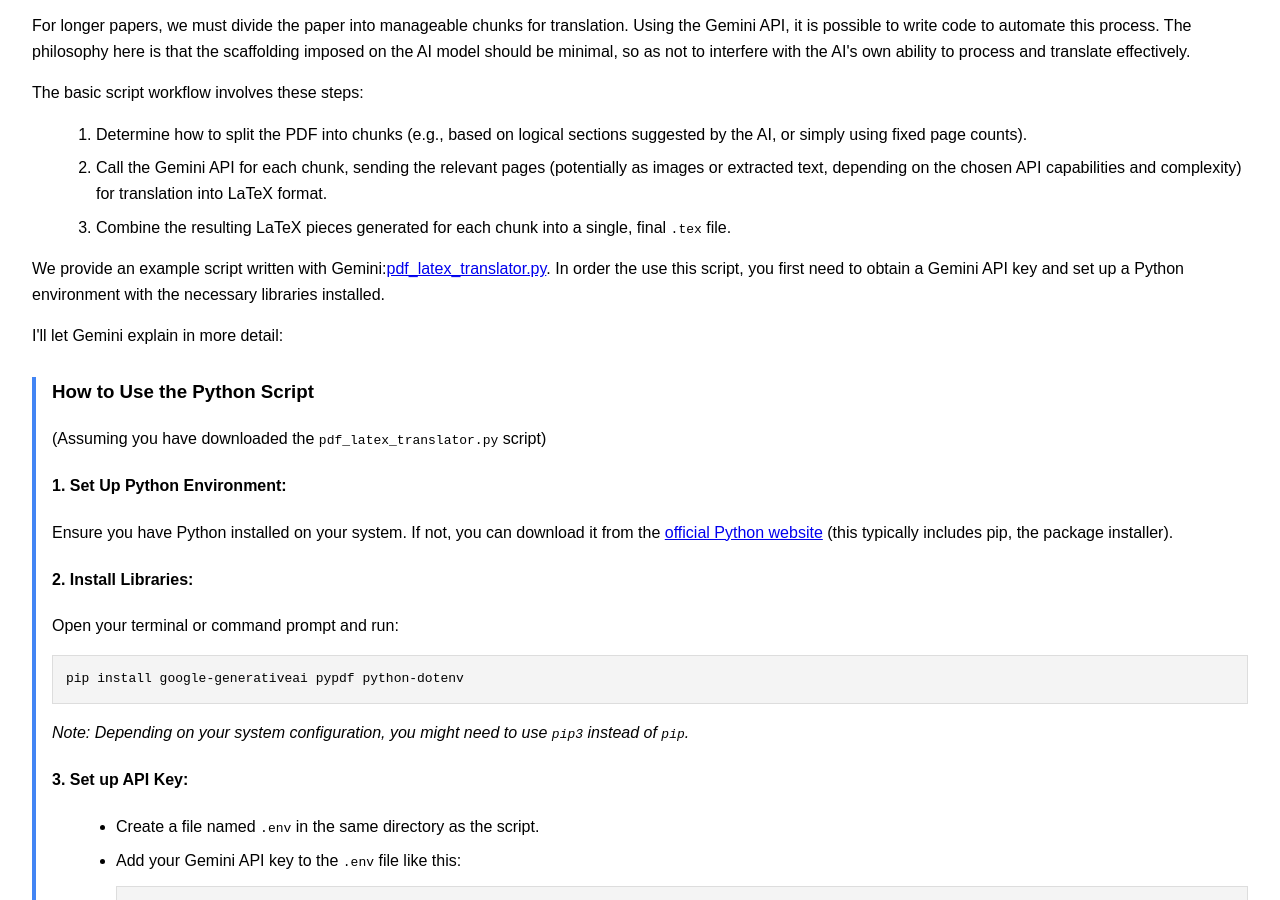
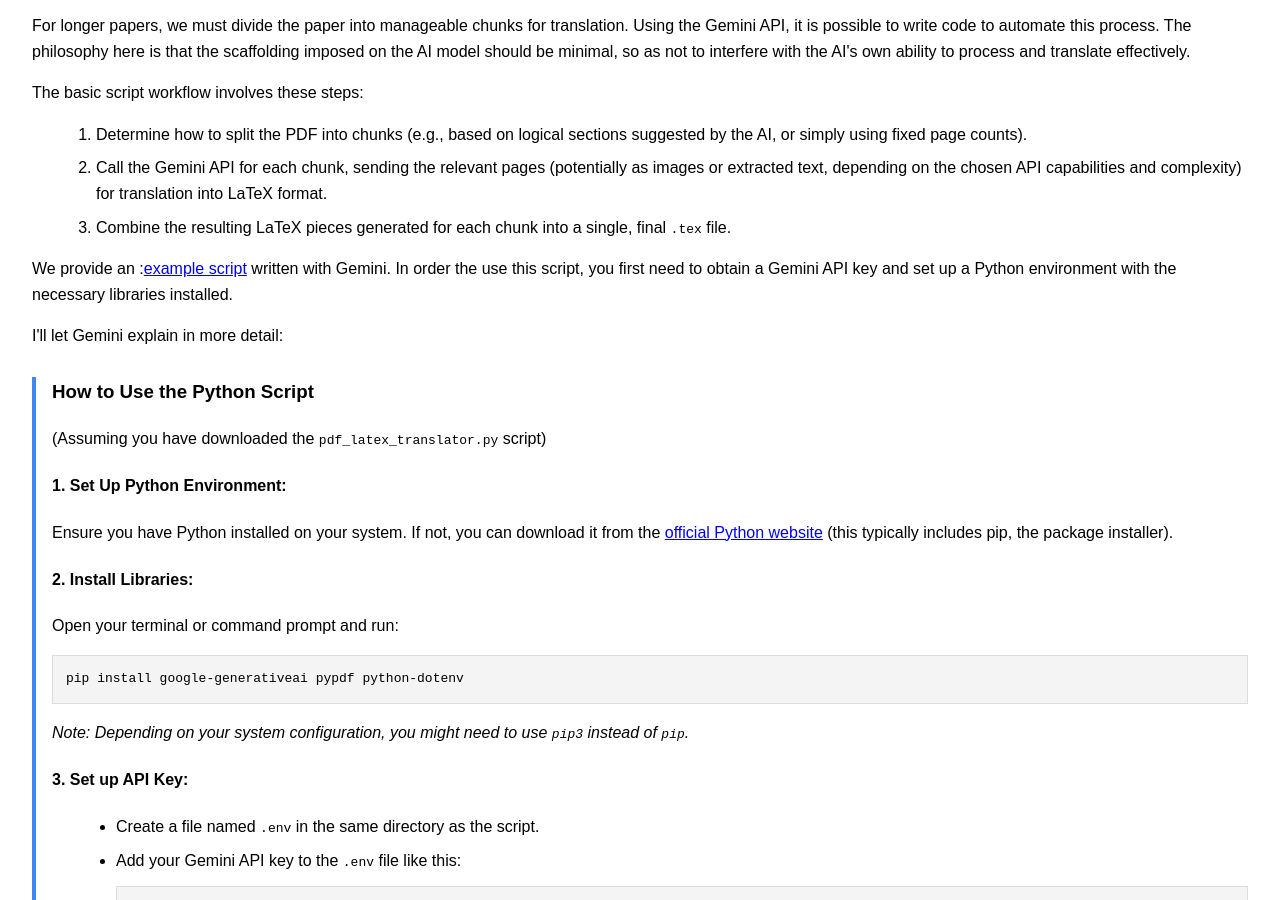
Before and after one commit to davikrehalt/davikrehalt.github.io, a Jekyll site: the page translation-guide.html, which Jekyll copies as it is, in a window 1280 px wide and 900 px high, scrolled down 779 px. Built offline with Jekyll 4.4.1, drawn with Linux system fonts in a browser that asks for light colours.

Commit message:
Update translation-guide.html

```diff
--- a/translation-guide.html
+++ b/translation-guide.html
@@ -53,7 +53,7 @@
 </ol>
 
 <!-- User's corrected paragraph -->
-<p>We provide an example script written with Gemini:<a href="pdf_latex_translator.py" download>pdf_latex_translator.py</a>.
+<p>We provide an :<a href="pdf_latex_translator.py" download>example script</a> written with Gemini.
 <!-- Make sure pdf_latex_translator.py is in the same directory as this HTML file, or adjust the href path -->
 In order the use this script, you first need to obtain a Gemini API key and set up a Python environment with the necessary libraries installed. </p>
 
```
